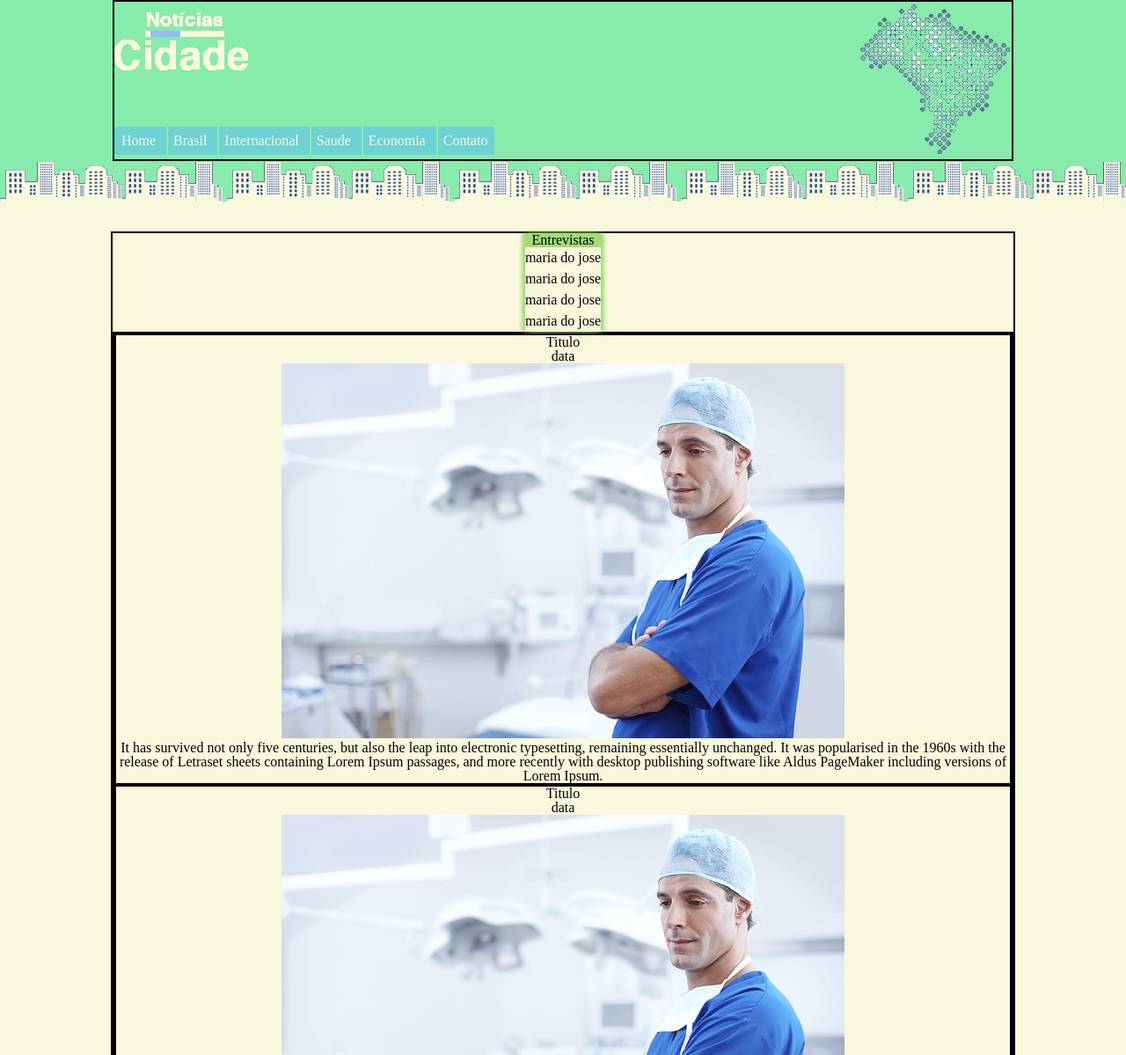
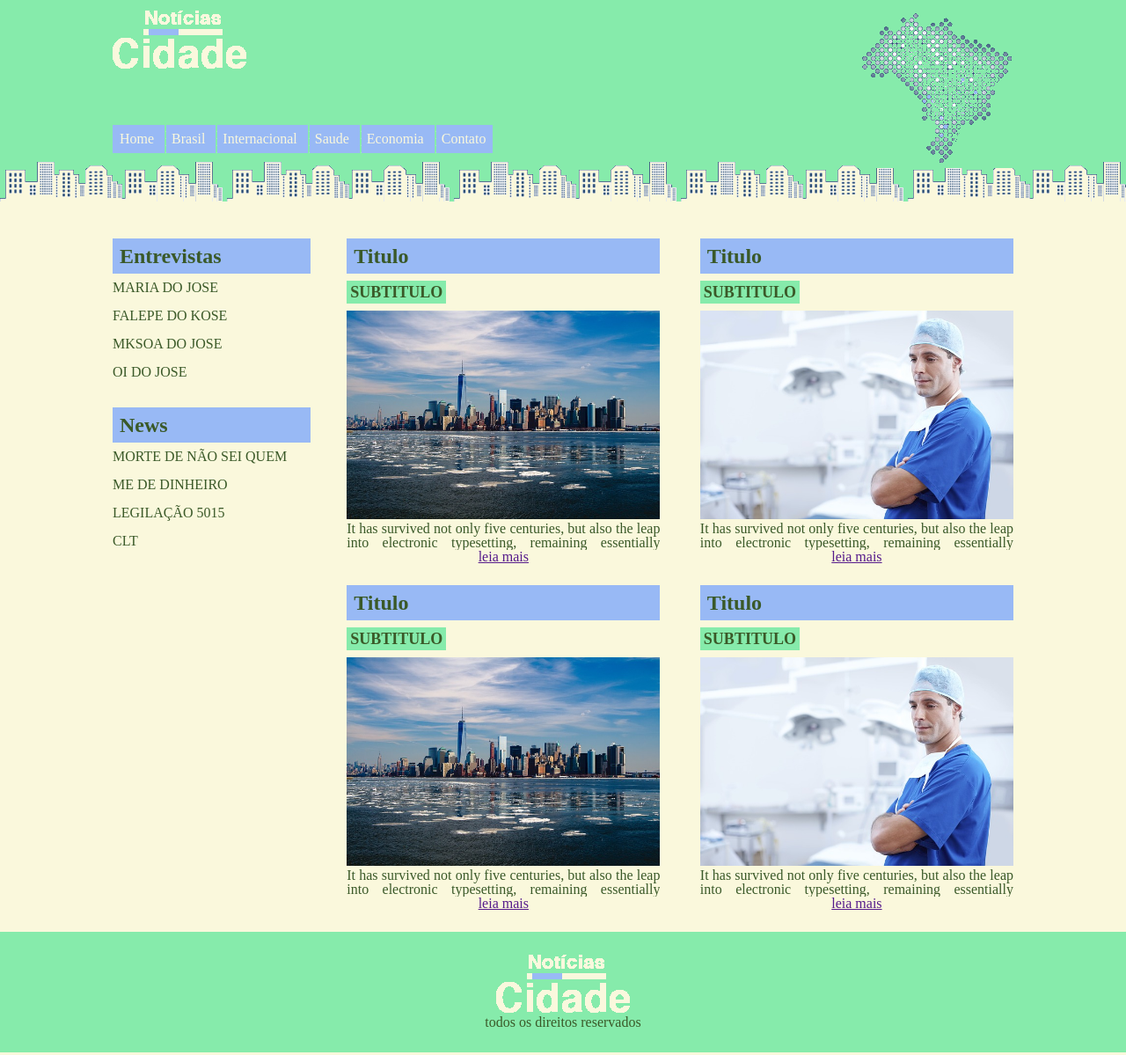
Before and after one commit to OuroborosD/noticas-cidade, a plain HTML site: page index.html in a window 1280 px wide. Shown: the top 1199 px of the page at 88% size. Drawn offline with Linux system fonts and the light colour scheme.

Commit message:
pagina finalizada, eu acho

```diff
--- a/STATIC/CSS/index.css
+++ b/STATIC/CSS/index.css
@@ -4,6 +4,9 @@ body{
     height: 233px;
     background-color: #FAF8DC;
     width: 100%;
+    color: #3A5928;
+    text-align: justify;
+
 }
 
 /***   header
@@ -14,7 +17,7 @@ nav{
     background: url(../imagens/n-brasil.png) no-repeat right top;
     height: 179px;
     text-align: justify;
-    border: 2px solid black;
+
 
 }
 
@@ -38,8 +41,7 @@ li:first-child{
 
 .lista{
     display: inline-block;
-    background-color: #6ED1D4;
-    border-radius: 2px;
+    background-color: #98B9F5;
     margin-top: 130px;
 
 }
@@ -62,9 +64,10 @@ li:first-child{
 
 
 main{
-    border: 2px solid black;
+
     margin: 0px auto;
     margin-top: 80px;
+    margin-bottom: 80px;
     background-color: #FAF8DC;
     width: 80%;
     text-align: center;
@@ -75,34 +78,86 @@ main{
 
 
 .entrevistas{
-    display: inline-block;
-    box-shadow: 4px 0px 4px rgb(140, 214, 96, 0.8), -4px 0px 4px rgb(140, 214, 96, 0.8);;
-
+   width: 22%;
+    float: left;
 
 }
-.entrevistas h3{
+
+.entrevistas h3, .direita h3, .esquerda h3{
     display: block;
-    background-color: rgb(140, 214, 96, 0.8);
-    padding: 8px
+    background-color: #98B9F5;
+    padding: 8px;
     text-align: justify;
+    font-size: 24px;
+    font-weight: bold;
 
 
 }
 
 .entrevistas li{
-    padding: 4px 0px;
+
+    padding: 8px 0px;
+    text-align: justify;
+    text-transform: uppercase;
 
 
 }
 
 .conteudo{
-    border: 2px solid black;
+    width: 74%;
+    float: right;
+
+}
+
+.conteudo img{
+    width: 100%;
 }
 
 .direita{
-    border: 2px solid black;
+
+    float: right;
+    width: 47%;
 }
 
 .esquerda{
-    border: 2px solid black;
+
+    float: left;
+    width: 47%;
 }
+
+.espacamento{
+    padding-bottom: 8px;
+    margin: 0px 0px 16px 0px;
+}
+.div-p{
+    text-align: justify;
+}
+
+.sub{
+
+    font-size: 18px;
+    font-weight: bold;
+    background-color: #86EBAB;
+    margin: 8px 0px;
+    display: inline-block;
+    padding: 4px;
+    text-transform: uppercase;
+
+}
+
+.texto{
+    height: 32px;
+    overflow: hidden;
+    text-align: justify;
+}
+
+
+.clear{
+    clear: both;
+}
+
+footer{
+    text-align: center;
+   background-color: #86EBAB;
+   padding: 26px 0px;
+}
--- a/index.html
+++ b/index.html
@@ -27,31 +27,74 @@
     </header>
     <main>
         <div class="entrevistas">
-            <h3>Entrevistas</h3>
-            <ul>
-                <li> maria do jose</li>
-                <li> maria do jose</li>
-                <li> maria do jose</li>
-                <li> maria do jose</li>
-            </ul>
-        </div>
-        <div class="conteudo">
-            <div class="direita">
-                <h3>Titulo</h3>
-                <p> data</p>
-                <img src="STATIC/imagens/doutor.jpg">
-                <p>It has survived not only five centuries, but also the leap into electronic typesetting, remaining essentially unchanged. It was popularised in the 1960s with the release of Letraset sheets containing Lorem Ipsum passages, and more recently with desktop publishing software like Aldus PageMaker including versions of Lorem Ipsum.</p>
+            <div class="espacamento">
+                <h3>Entrevistas</h3>
+                <ul>
+                    <li> maria do jose</li>
+                    <li>Falepe do kose</li>
+                    <li> mksoa do jose</li>
+                    <li> oi do jose</li>
+                </ul>
             </div>
-            <div class="esquerda">
-                <h3>Titulo</h3>
-                <p> data</p>
-                <img src="STATIC/imagens/doutor.jpg">
-                <p>It has survived not only five centuries, but also the leap into electronic typesetting, remaining essentially unchanged. It was popularised in the 1960s with the release of Letraset sheets containing Lorem Ipsum passages, and more recently with desktop publishing software like Aldus PageMaker including versions of Lorem Ipsum.</p>
-
+            <div class="espacamento">
+                <h3>News</h3>
+                <ul>
+                    <li>morte de não sei quem</li>
+                    <li>me de dinheiro</li>
+                    <li> legilação 5015</li>
+                    <li>CLT</li>
+                </ul>
             </div>
         </div>
 
+        <div class="conteudo">
+            <div class="direita">
+               <div class="espacamento">
+                    <h3>Titulo</h3>
+                    <div class="div-p">
+                        <p class="sub"> Subtitulo</p>
+                    </div>
+                    <img src="STATIC/imagens/doutor.jpg">
+                    <p class="texto">It has survived not only five centuries, but also the leap into electronic typesetting, remaining essentially unchanged. It was popularised in the 1960s with the release of Letraset sheets containing Lorem Ipsum passages, and more recently with desktop publishing software like Aldus PageMaker including versions of Lorem Ipsum.</p>
+                    <a href="">leia mais</a>
+               </div>
+                <div class="espacamento">
+                    <h3>Titulo</h3>
+                    <div class="div-p">
+                        <p class="sub"> Subtitulo</p>
+                    </div>
+                    <img src="STATIC/imagens/doutor.jpg">
+                    <p class="texto">It has survived not only five centuries, but also the leap into electronic typesetting, remaining essentially unchanged. It was popularised in the 1960s with the release of Letraset sheets containing Lorem Ipsum passages, and more recently with desktop publishing software like Aldus PageMaker including versions of Lorem Ipsum.</p>
+                    <a href="">leia mais</a>
+                </div>
+            </div>
+            <div class="esquerda">
+                <div  class="espacamento">
+                    <h3>Titulo</h3>
+                    <div class="div-p">
+                        <p class="sub"> Subtitulo</p>
+                    </div>
+                    <img src="STATIC/imagens/cidade.jpg">
+                    <p class="texto">It has survived not only five centuries, but also the leap into electronic typesetting, remaining essentially unchanged. It was popularised in the 1960s with the release of Letraset sheets containing Lorem Ipsum passages, and more recently with desktop publishing software like Aldus PageMaker including versions of Lorem Ipsum.</p>
+                    <a href="">leia mais</a>
+                </div>
+                <div  class="espacamento">
+                    <h3>Titulo</h3>
+                    <div class="div-p">
+                        <p class="sub"> Subtitulo</p>
+                    </div>
+                    <img src="STATIC/imagens/cidade.jpg">
+                    <p class="texto">It has survived not only five centuries, but also the leap into electronic typesetting, remaining essentially unchanged. It was popularised in the 1960s with the release of Letraset sheets containing Lorem Ipsum passages, and more recently with desktop publishing software like Aldus PageMaker including versions of Lorem Ipsum.</p>
+                    <a href="">leia mais</a>
+                </div>
+             </div>
+        </div>
     </main>
+    <div class="clear"></div>
+    <footer>
+        <img src="STATIC/imagens/logo.png">
+        <p> todos os direitos reservados</p>
+    </footer>
 
 </body>
 </html>
```
